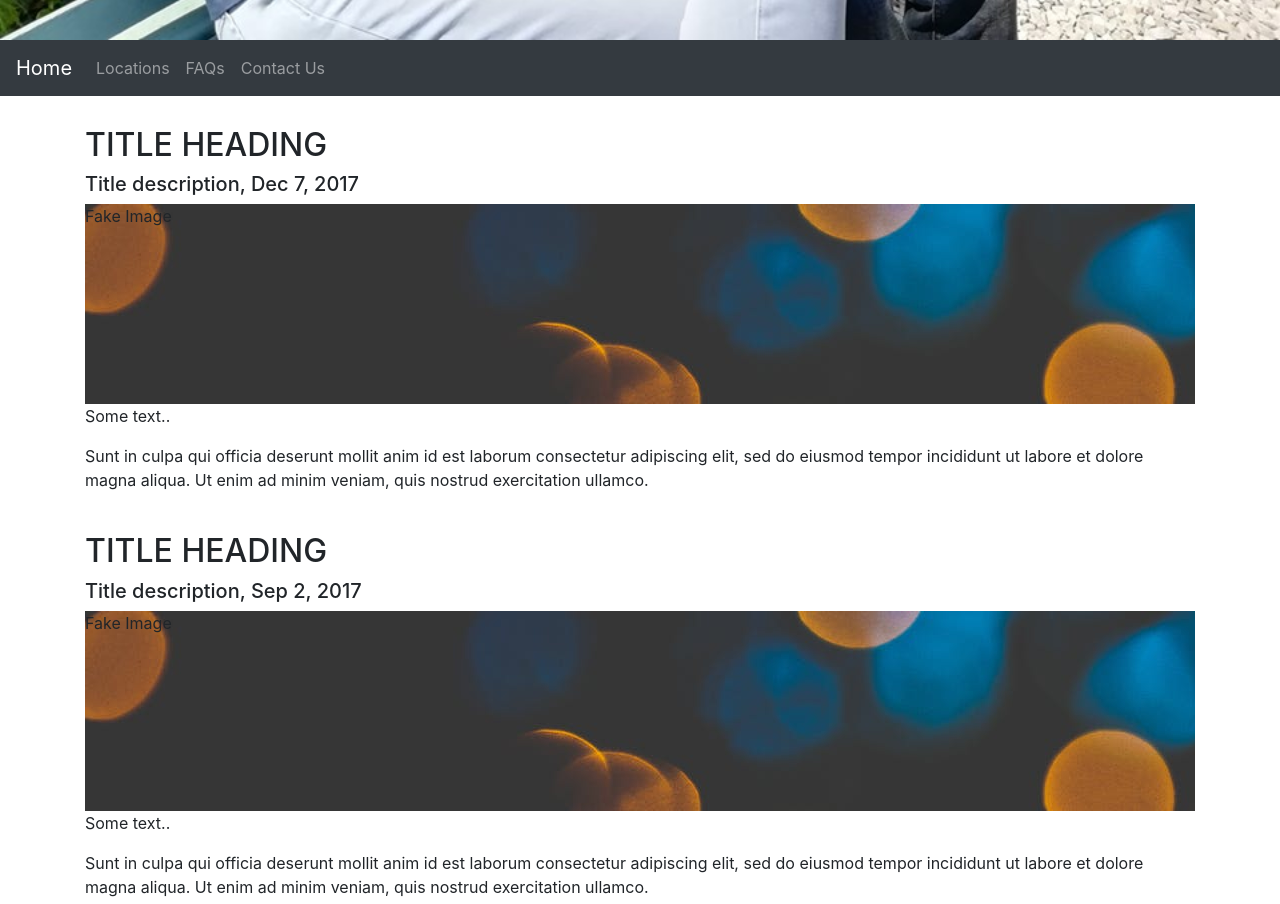
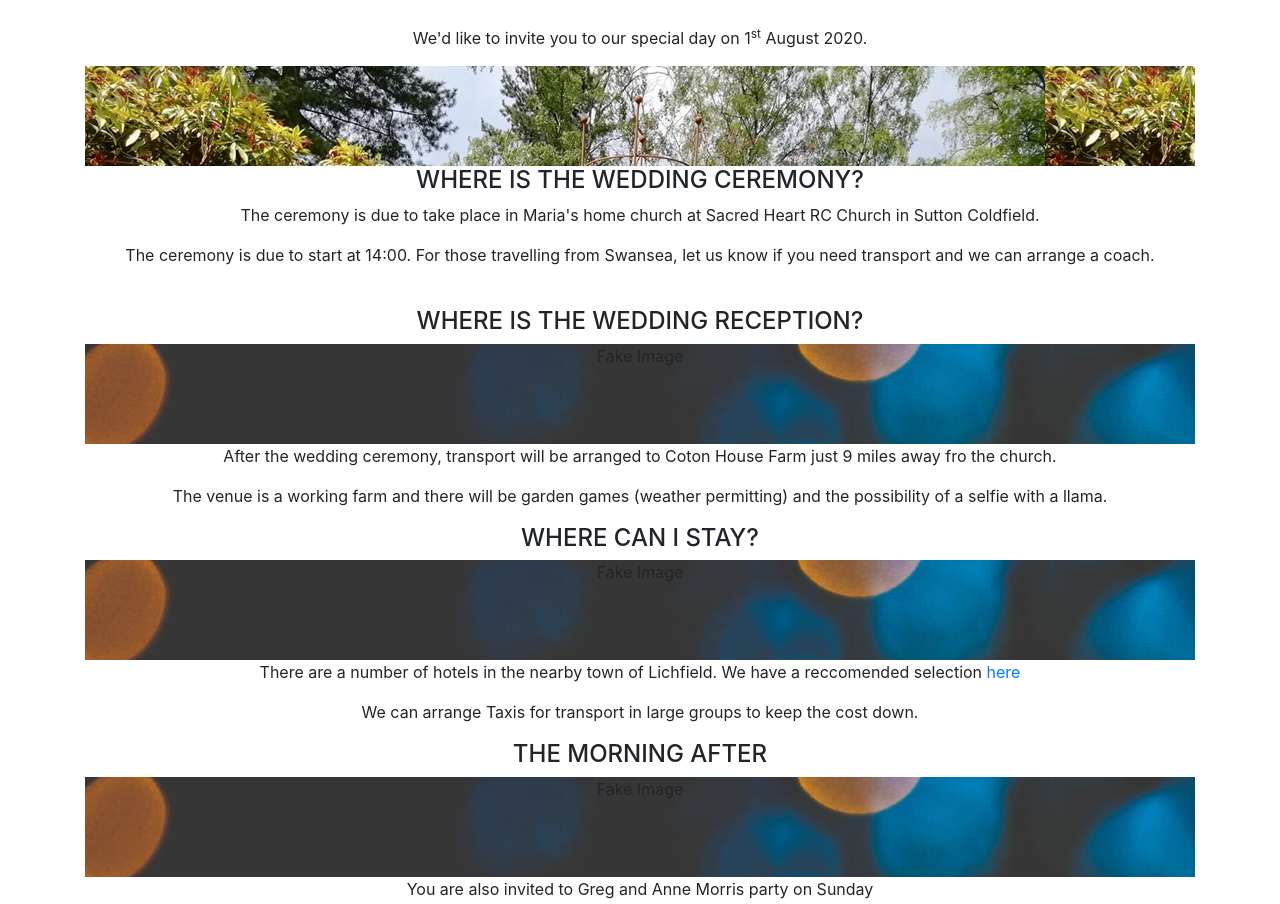
Before and after one commit to willcharlesQA2/wedding, a plain HTML site: page index.html in a window 1280 px wide. Shown: the part 260-1164 px from the top of the page. Drawn offline with nearby package versions, Linux system fonts and the light colour scheme.

Commit message:
Added text to index page

```diff
--- a/custom.css
+++ b/custom.css
@@ -7,12 +7,16 @@ body, html {
   height: 100%;
 }
 
+.container {
+  text-align: center
+}
+
 .header-bg {
   /* The image used */
   background-image: url("img/bench-sitting.jpg");
 
   /* Full height */
-  height: 300px;
+  height: 200px;
 
   /* Center and scale the image nicely */
   background-position: bottom;
@@ -40,8 +44,13 @@ body, html {
 }
 
 .fakeimg {
-  height: 200px;
+  height: 100px;
   background-image: url("img/placeholder.jpeg");
+}
+
+.bench-img {
+  height: 100px;
+  background-image: url("img/bench-sitting.jpg");
 }
 
 /* Make the image fully responsive */
--- a/index.html
+++ b/index.html
@@ -44,17 +44,23 @@
   <div class="container" style="margin-top:30px">
     <div class="row">
       <div class="col-sm-12">
-        <h2>TITLE HEADING</h2>
-        <h5>Title description, Dec 7, 2017</h5>
+        <p>We'd like to invite you to our special day on 1<sup>st</sup> August 2020.
+        <div class="bench-img"></div>
+        <h4>WHERE IS THE WEDDING CEREMONY?</h4>
+        <p>The ceremony is due to take place in Maria's home church at Sacred Heart RC Church in Sutton Coldfield.</p>
+        <p>The ceremony is due to start at 14:00. For those travelling from Swansea, let us know if you need transport and we can arrange a coach.</p>
+        <br>
+        <h4>WHERE IS THE WEDDING RECEPTION?</h4>
         <div class="fakeimg">Fake Image</div>
-        <p>Some text..</p>
-        <p>Sunt in culpa qui officia deserunt mollit anim id est laborum consectetur adipiscing elit, sed do eiusmod tempor incididunt ut labore et dolore magna aliqua. Ut enim ad minim veniam, quis nostrud exercitation ullamco.</p>
-        <br>
-        <h2>TITLE HEADING</h2>
-        <h5>Title description, Sep 2, 2017</h5>
+        <p>After the wedding ceremony, transport will be arranged to Coton House Farm just 9 miles away fro the church.</p>
+        <p>The venue is a working farm and there will be garden games (weather permitting) and the possibility of a selfie with a llama.</p>
+        <h4>WHERE CAN I STAY?</h4>
         <div class="fakeimg">Fake Image</div>
-        <p>Some text..</p>
-        <p>Sunt in culpa qui officia deserunt mollit anim id est laborum consectetur adipiscing elit, sed do eiusmod tempor incididunt ut labore et dolore magna aliqua. Ut enim ad minim veniam, quis nostrud exercitation ullamco.</p>
+        <p>There are a number of hotels in the nearby town of Lichfield. We have a reccomended selection <a href="locations.html">here</a></p>
+        <p>We can arrange Taxis for transport in large groups to keep the cost down.</p>
+        <h4>THE MORNING AFTER</h4>
+        <div class="fakeimg">Fake Image</div>
+        <p>You are also invited to Greg and Anne Morris party on Sunday</p>
       </div>
     </div>
   </div>
```
Also changed, not shown: contact.html (+26 -1 lines).
